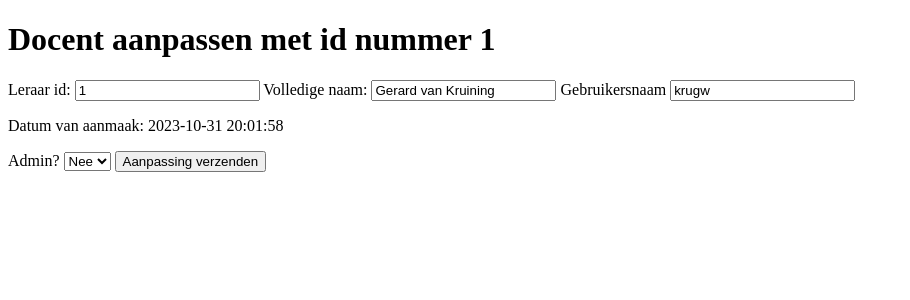
After one commit to Sem-1076101/Werkplaats2, a Flask app: page /docent_aanpas/1 in a window 1280 px wide. The commit adds this page. Shown: the top 300 px of the page, without its empty margins (0-910 px from the left). Run offline with Flask 3, Linux system fonts and the light colour scheme; data comes from the database, SQL or seed files in the repository; both versions use the stored data as it was after the commit.

Commit message:
Je kam nu ook docenten aanpassen en verwijderen. Opmaak nog niet mooi

```diff
--- a/lib/query_model.py
+++ b/lib/query_model.py
@@ -46,7 +46,18 @@ class UserModel:
         cursor.execute("SELECT * FROM teachers")
         return cursor.fetchall()
 
+    def get_teacher_by_id(self, teacher_id):
+        cursor = self.get_cursor()
+        cursor.execute("SELECT * FROM teachers WHERE teacher_id=?", (teacher_id,))
+        return cursor.fetchone()
+
+
+    def update_user(self, display_name, username, is_admin, teacher_id):
+        cursor = self.get_cursor()
+        cursor.execute("UPDATE teachers SET display_name = ?, username = ?, is_admin = ? WHERE teacher_id =?", (display_name, username, is_admin, teacher_id))
+        cursor.connection.commit()
+
     def delete_user(self, teacher_id):
         cursor = self.get_cursor()
         cursor.execute("DELETE FROM teachers WHERE teacher_id = ?", (teacher_id,))
-        return cursor.excecute()
+        return cursor.connection.commit()
--- a/main.py
+++ b/main.py
@@ -91,11 +91,49 @@ def nieuw_account():
     # if is_admin ==
     return render_template('nieuwe_docent.html')
 
-@app.route('/verwijder_docent/<teacher_id>')
+
+@app.route('/docent_aanpas/<int:teacher_id>')
+def docent_aanpas(teacher_id):
+    is_admin = session.get('is_admin')
+    model = UserModel(DATABASEFILE)
+    get_teacher = model.get_teacher_by_id(teacher_id)
+
+    if get_teacher:
+        return render_template('docent_aanpas.html', teacher = get_teacher)
+    else:
+        flash('Er is iets fout gegaan met het ophalen van de gebruiker')
+        return redirect(url_for('admin'))
+
+@app.route('/verwerk_aanpas_docent', methods=['POST'])
+def verwerk_aanpas_docent():
+    teacher_id = request.form['teacher_id']
+    username = request.form['username']
+    display_name = request.form['display_name']
+    is_admin = request.form['is_admin']
+
+    model = UserModel(DATABASEFILE)
+    update_teacher = model.update_user(teacher_id = teacher_id, display_name =  display_name, username = username, is_admin = is_admin)
+
+    if not update_teacher:
+        flash('Docent succesvol aangepast!')
+        return redirect(url_for('admin'))
+    else:
+        flash('Er is iets fout gegaan met het aanpassen.')
+        return redirect(url_for('admin'))
+
+
+@app.route('/verwijder_docent/<int:teacher_id>')
 def verwijder_docent(teacher_id):
+    is_admin = session.get('is_admin')
+    model = UserModel(DATABASEFILE)
+    delete_usercheck = model.delete_user(teacher_id)
+    if not delete_usercheck:
+        flash('Gebruiker is verwijderd.')
+    else:
+        flash('Er is iets fout gegaan met het verwijderen van de gebruiker.')
+        return redirect(url_for('admin'))
 
-    return
-
+    return redirect(url_for('admin'))
 
 @app.route('/logout')
 def logout():
--- /dev/null
+++ b/templates/docent_aanpas.html
@@ -0,0 +1,40 @@
+<!DOCTYPE html>
+<html lang="en">
+<head>
+    <meta charset="UTF-8">
+    <meta name="viewport" content="width=device-width, initial-scale=1.0">
+    <title>Docent aanpassen</title>
+</head>
+<body>
+    <div class="container">
+        <div class="inner-container">
+            <h1>Docent aanpassen met id nummer {{teacher.teacher_id}}</h1>
+            <form action="/verwerk_aanpas_docent" method="post">
+                <label for="teacher_id">Leraar id:</label>
+                <input type="text" name="teacher_id" value="{{teacher.teacher_id}}" readonly>
+
+                <label for="display_name">Volledige naam:</label>
+                <input type="text" name="display_name" value="{{teacher.display_name}}" required>
+
+                <label for="username">Gebruikersnaam</label>
+                <input type="text" name="username" value="{{teacher.username}}" required>
+
+                <p>Datum van aanmaak: {{teacher.date_created}}</p>
+
+                <label for="is_admin">Admin?</label>
+                <select name="is_admin" id="is_admin" required>
+                    {% if teacher.is_admin == 0%}
+                    <option value="0">Ja</option>
+                    <option value="1">Nee</option>
+                    {% else %}
+                    <option value="1">Nee</option>
+                    <option value="0">Ja</option>
+                    {% endif %}
+                </select>
+
+                <button type="submit">Aanpassing verzenden</button>
+            </form>
+        </div>
+    </div>
+</body>
+</html>
```
Also changed, not shown: templates/admin.html (+12 -11 lines), databases/testgpt.db.
